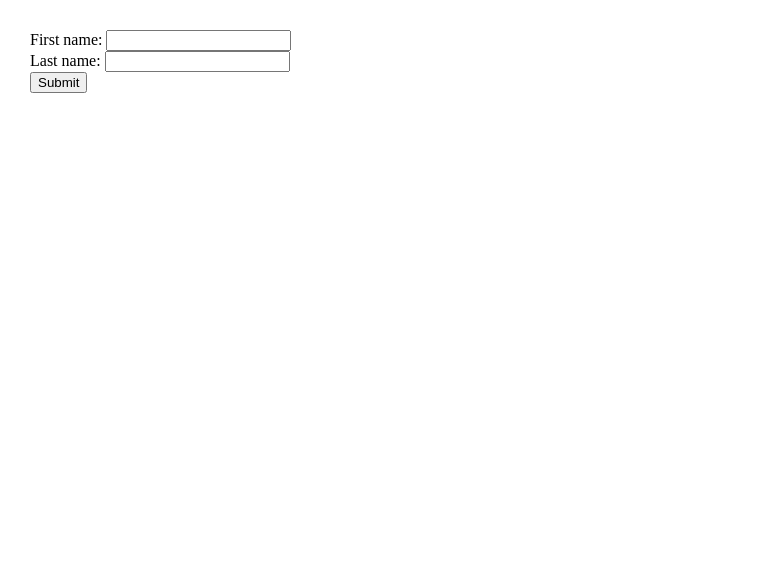
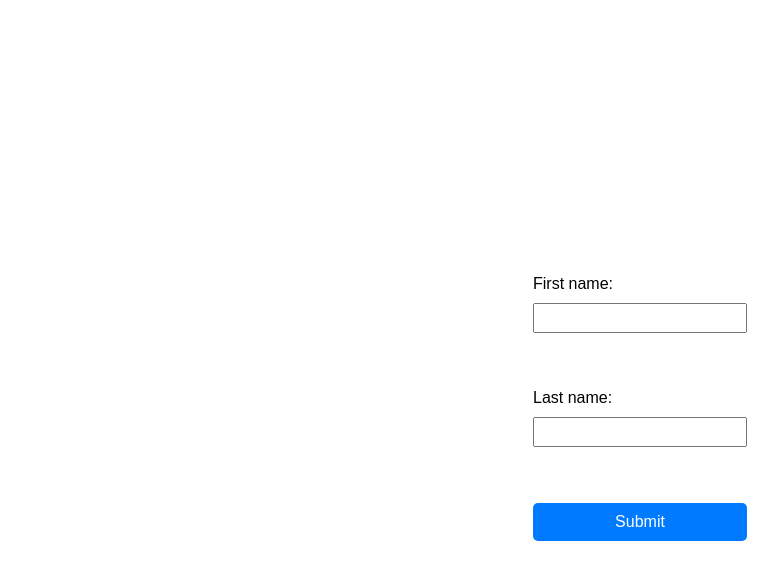
Before and after one commit to acciojob/form-login-knightcoder0108, a website: page main.html in a window 1280 px wide. Shown: the whole page, without its empty margins (0-780 px from the left). Drawn offline with Linux system fonts and the light colour scheme.

Commit message:
created a submission

```diff
--- a/main.html
+++ b/main.html
@@ -1,26 +1,19 @@
 <!DOCTYPE html>
-
-<html>
-
+<html lang="en">
 <head>
-	<meta charset=utf-8 />
-		<title>Return first and last name from a form</title>
-		<style type="text/css">
-			body {margin: 30px;}
-		</style>
-	<link rel="stylesheet" href="styles.css">
+    <meta charset="UTF-8">
+    <meta name="viewport" content="width=device-width, initial-scale=1.0">
+    <title>Form Login</title>
+    <link rel="stylesheet" href="styles.css">
 </head>
-
 <body>
-	<form id="form1" onsubmit="getFormvalue()">
-		First name: <input type="text" name="fname"><br>
-		Last name: <input type="text" name="lname"><br>
-		<input type="submit" value="Submit">
-	</form>
-
-    <script type="text/javascript" src="./script.js">
-</script>
-
+    <form id="loginForm">
+        <label for="firstName">First name:</label>
+        <input type="text" id="firstName" name="firstName"><br><br>
+        <label for="lastName">Last name:</label>
+        <input type="text" id="lastName" name="lastName"><br><br>
+        <input type="button" value="Submit" onclick="getFormvalue()">
+    </form>
+    <script src="script.js"></script>
 </body>
-
 </html>
--- a/styles.css
+++ b/styles.css
@@ -1 +1,38 @@
 /*  your css code here. If applicable */
+body {
+    display: flex;
+    justify-content: center;
+    align-items: center;
+    height: 100vh;
+    font-family: Arial, sans-serif;
+}
+
+form {
+    display: flex;
+    flex-direction: column;
+    gap: 10px;
+}
+
+label {
+    font-size: 16px;
+}
+
+input[type="text"] {
+    padding: 5px;
+    font-size: 14px;
+    width: 200px;
+}
+
+input[type="button"] {
+    padding: 10px;
+    background-color: #007bff;
+    color: white;
+    border: none;
+    cursor: pointer;
+    border-radius: 5px;
+    font-size: 16px;
+}
+
+input[type="button"]:hover {
+    background-color: #0056b3;
+}
```
